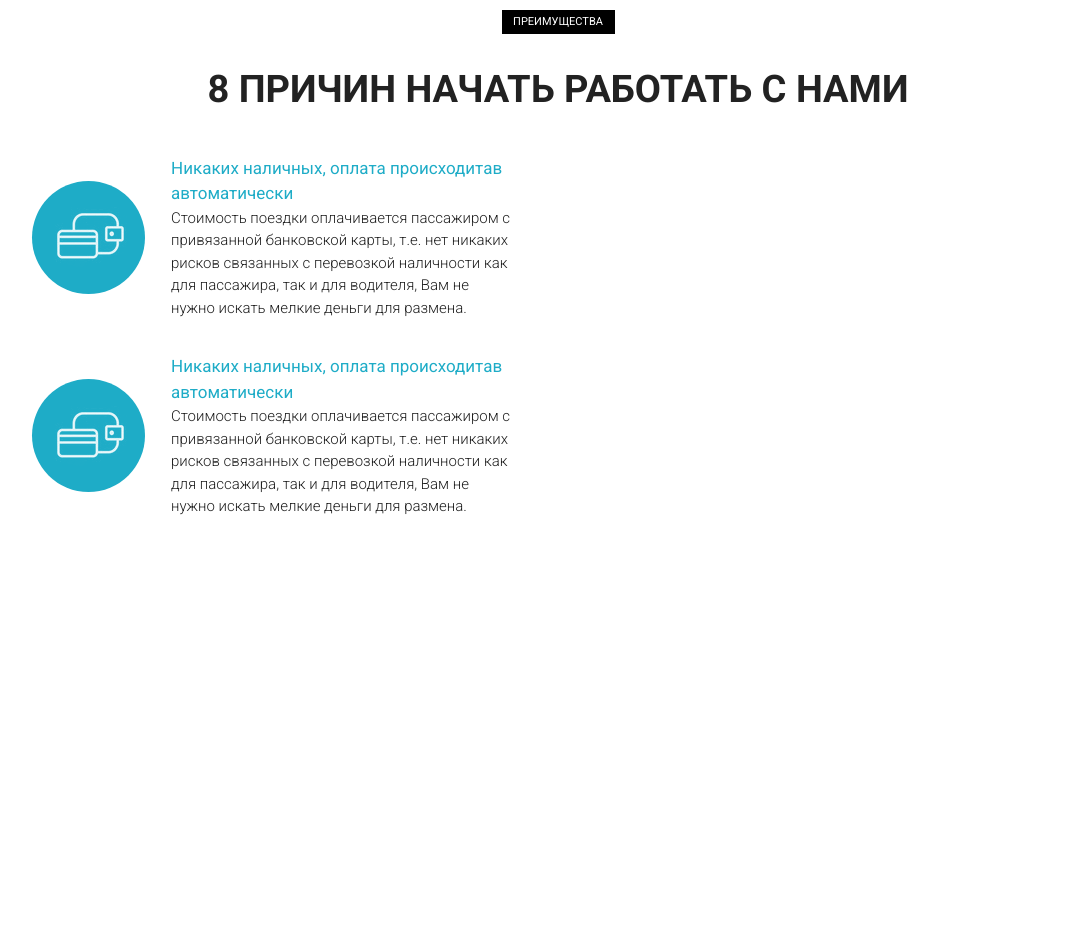
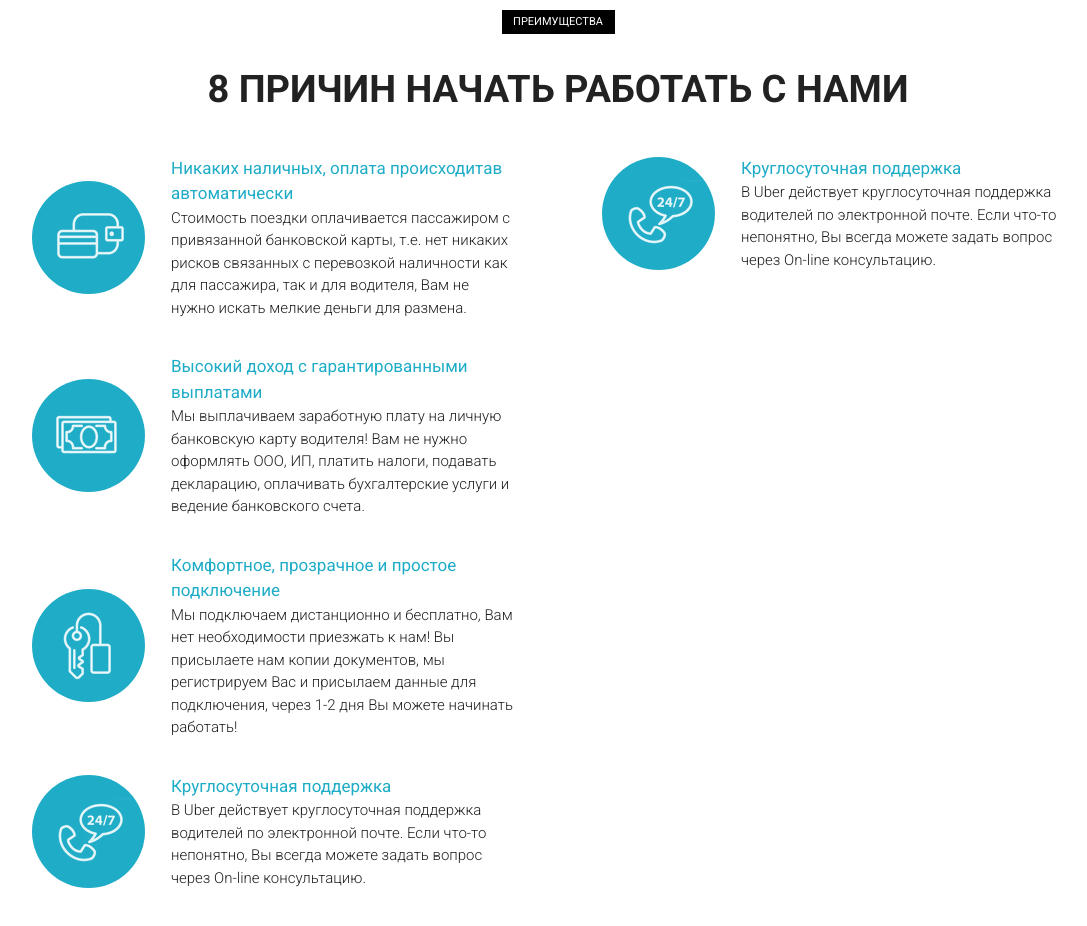
Before and after one commit to Sergey-Navitskiy/Uber_project, a plain HTML site: page index.html in a window 1280 px wide. Shown: the part 940-1866 px from the top of the page, without its empty margins (82-1169 px from the left). Before the commit the page ends 1458 px from the top, so only its background shows below. Drawn offline with Linux system fonts and the light colour scheme.

Commit message:
left-wrapper

```diff
--- a/css/style.css
+++ b/css/style.css
@@ -138,7 +138,8 @@
 }
 
 .reasons {
-  min-width: 1064px;
+  min-height: 767px;
+  padding-bottom: 67px;
 }
 
 .reasons .reasons_header {
--- a/index.html
+++ b/index.html
@@ -108,13 +108,50 @@
 
           <div class="reasons_block">
             <div class="reasons_round">
-              <img src="icons/Card_Rectangle.png" alt="card">
+              <img src="icons/Money_Rectangle.png" alt="card">
             </div>
             <div class="reasons_descr">
-              <div class="reasons_descr_title">Никаких наличных, оплата происходитав автоматически</div>
-              <div class="reasons_descr_text">Стоимость поездки оплачивается пассажиром с привязанной банковской карты, т.е. нет никаких рисков связанных с перевозкой наличности как для пассажира, так и для водителя, Вам не нужно искать мелкие деньги для размена.</div>
+              <div class="reasons_descr_title">Высокий доход с гарантированными выплатами</div>
+              <div class="reasons_descr_text">Мы выплачиваем заработную плату на личную банковскую карту водителя! Вам не нужно оформлять ООО, ИП, платить налоги, подавать декларацию, оплачивать бухгалтерские услуги и ведение банковского счета.
+              </div>
             </div>
           </div>
+
+          <div class="reasons_block">
+            <div class="reasons_round">
+              <img src="icons/Key_Rectangle.png" alt="card">
+            </div>
+            <div class="reasons_descr">
+              <div class="reasons_descr_title">Комфортное, прозрачное и простое подключение</div>
+              <div class="reasons_descr_text">Мы подключаем дистанционно и бесплатно, Вам нет необходимости приезжать к нам! Вы присылаете нам копии документов, мы регистрируем Вас и присылаем данные для подключения, через 1-2 дня Вы можете начинать работать!
+              </div>
+            </div>
+          </div>
+
+          <div class="reasons_block">
+            <div class="reasons_round">
+              <img src="icons/Phone_Rectangle.png" alt="card">
+            </div>
+            <div class="reasons_descr">
+              <div class="reasons_descr_title">Круглосуточная поддержка</div>
+              <div class="reasons_descr_text">В Uber действует круглосуточная поддержка водителей по электронной почте. Если что-то непонятно, Вы всегда можете задать вопрос через On-line консультацию.
+              </div>
+            </div>
+          </div>
+        </div>
+
+        <div class="col-md-6 ">
+          <div class="reasons_block">
+            <div class="reasons_round">
+              <img src="icons/Phone_Rectangle.png" alt="card">
+            </div>
+            <div class="reasons_descr">
+              <div class="reasons_descr_title">Круглосуточная поддержка</div>
+              <div class="reasons_descr_text">В Uber действует круглосуточная поддержка водителей по электронной почте. Если что-то непонятно, Вы всегда можете задать вопрос через On-line консультацию.
+              </div>
+            </div>
+          </div>
+
 
         </div>
       </div>
```
